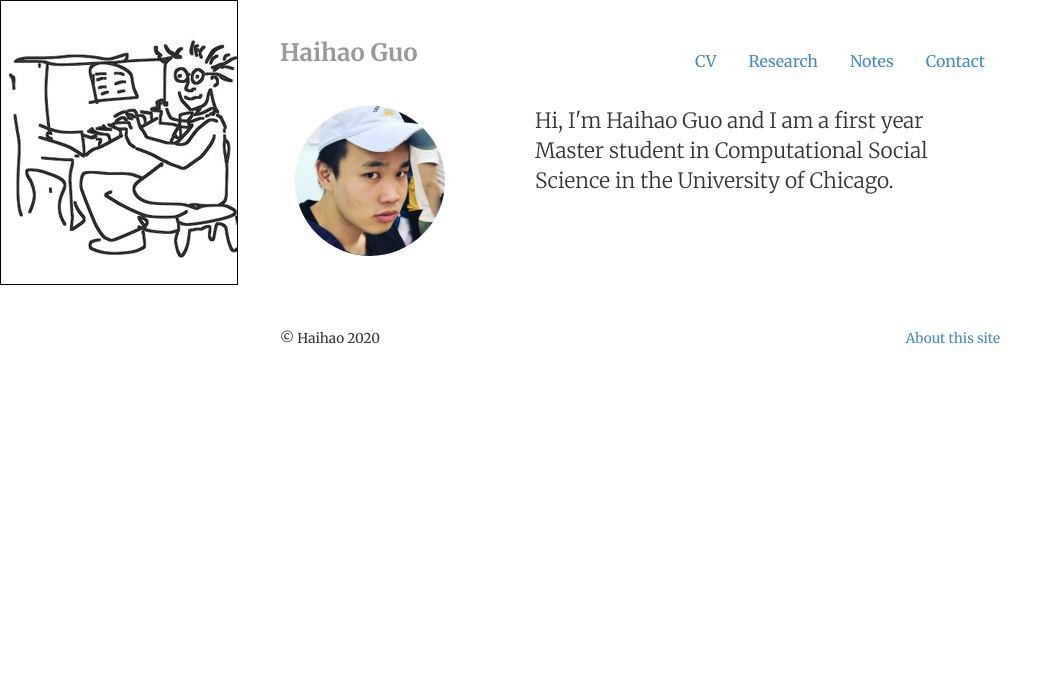
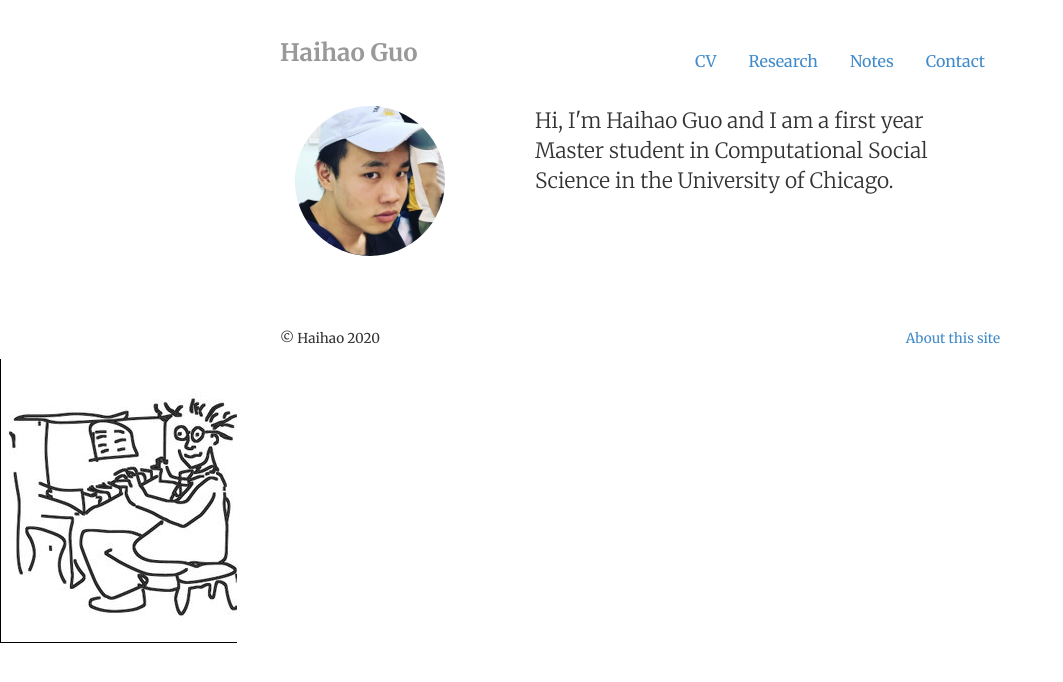
Before and after one commit to hihowme/hihowme.github.io, a Jekyll site: the page built from index.html, in a window 1280 px wide. Shown: the top 682 px of the page, without its empty margins (0-1063 px from the left). Built offline with Jekyll 4.4.1, drawn with Linux system fonts in a browser that asks for light colours.

Commit message:
update again

```diff
--- a/_layouts/default.html
+++ b/_layouts/default.html
@@ -49,7 +49,7 @@
 
 
 		</body>
-		<div id="FloatDIV" style="position: absolute;top: 0px; border-right: activeborder 1px solid; border-top: activeborder 1px solid; border-left: activeborder 1px solid; border-bottom: activeborder 1px solid; z-index:9999">
+		<div id="FloatDIV" style="position: absolute;border-left: activeborder 1px solid; border-bottom: activeborder 1px solid; z-index:9999">
 		<img src="img/art.png" />
 	    </div>
 	</html>
```
